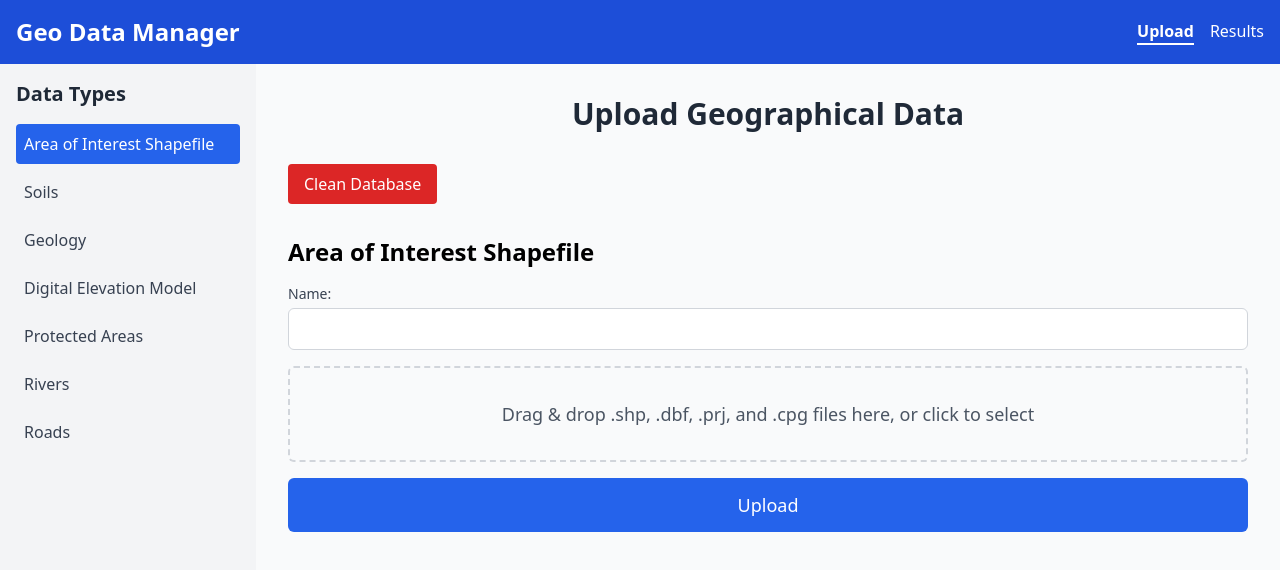
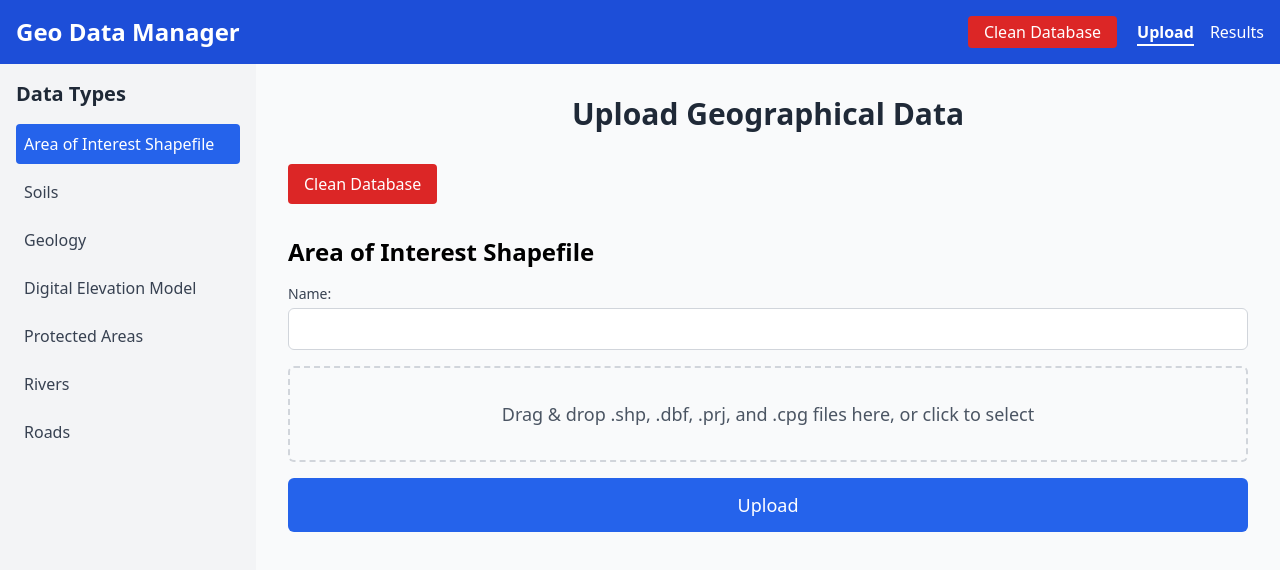
Before and after one commit to MaweuPaul/GIS-ML-WasteNetwork, a React (Vite) app in the folder FRONTEND/: page /upload in a window 1280 px wide. Shown: the top 570 px of the page. Built offline with nearby package versions, Linux system fonts and the light colour scheme.

Commit message:
update navbar.jsx

```diff
--- a/FRONTEND/src/components/navbar.jsx
+++ b/FRONTEND/src/components/navbar.jsx
@@ -1,7 +1,7 @@
 import { useNavigate } from 'react-router-dom';
 import React from 'react';
 
-const Navbar = ({ activePage, setActivePage }) => {
+const Navbar = ({ activePage, setActivePage, handleCleanDatabase }) => {
   const navigate = useNavigate();
 
   const handleNavigation = (page) => {
@@ -14,6 +14,12 @@ const Navbar = ({ activePage, setActivePage }) => {
       <div className="max-w-7xl mx-auto flex justify-between items-center">
         <h1 className="text-2xl font-bold">Geo Data Manager</h1>
         <div>
+          <button
+            onClick={handleCleanDatabase}
+            className="mr-5 py-1 px-4 bg-red-600 text-white rounded hover:bg-red-700 focus:outline-none focus:ring-2 focus:ring-red-500 focus:ring-opacity-50"
+          >
+            Clean Database
+          </button>
           <button
             onClick={() => handleNavigation('upload')}
             className={`mr-4 ${
```
